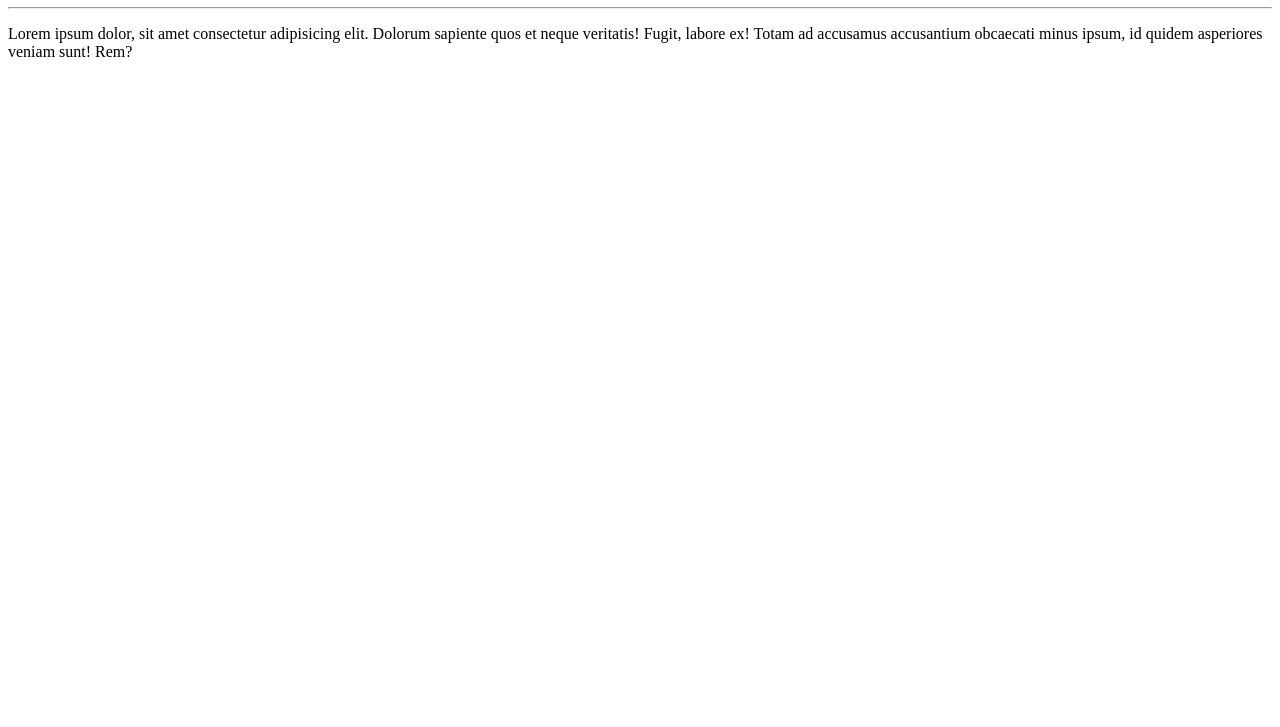
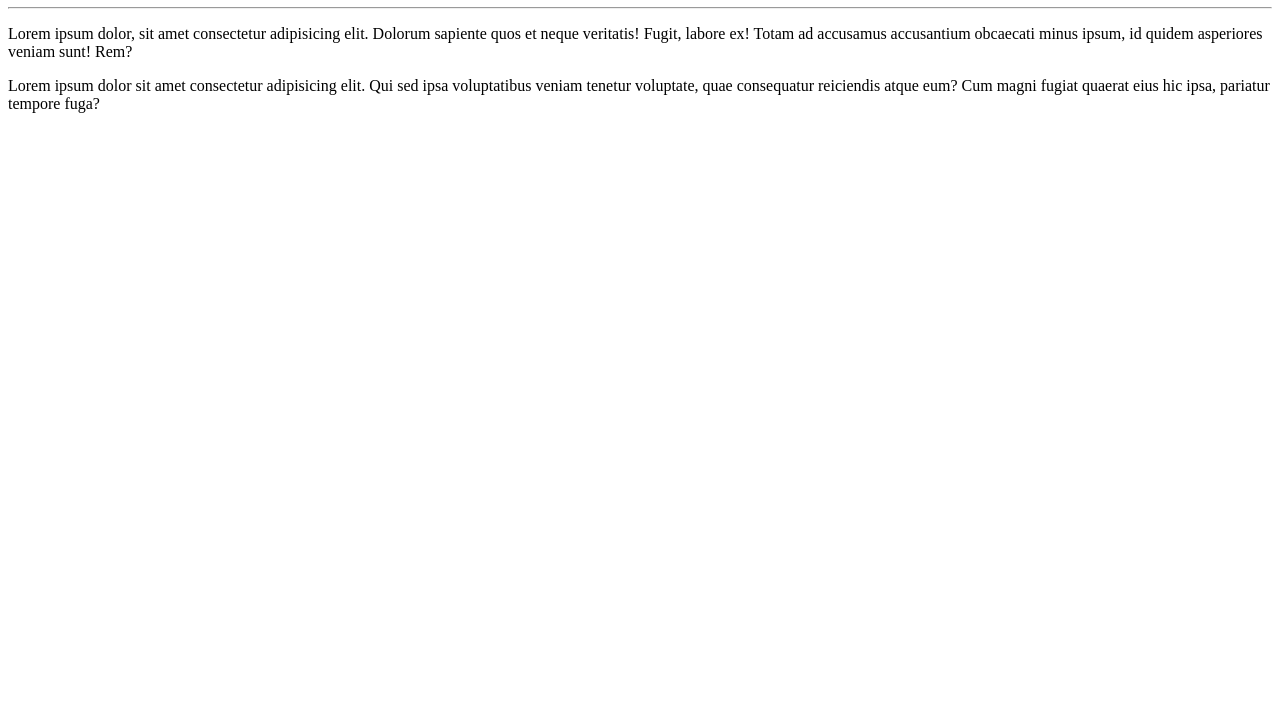
Before and after one commit to NSJK1/Ola-Mundo, a plain HTML site: page Site Exemplo/index.html in a window 1280 px wide. Shown: the part 73-800 px from the top of the page. Drawn offline with Linux system fonts and the light colour scheme.

Commit message:
adicionei um parágrafo

```diff
--- a/Site Exemplo/index.html
+++ b/Site Exemplo/index.html
@@ -10,5 +10,6 @@
     <h1>Olá, Mundo!</h1>
     <hr>
     <p>Lorem ipsum dolor, sit amet consectetur adipisicing elit. Dolorum sapiente quos et neque veritatis! Fugit, labore ex! Totam ad accusamus accusantium obcaecati minus ipsum, id quidem asperiores veniam sunt! Rem?</p>
+    <p>Lorem ipsum dolor sit amet consectetur adipisicing elit. Qui sed ipsa voluptatibus veniam tenetur voluptate, quae consequatur reiciendis atque eum? Cum magni fugiat quaerat eius hic ipsa, pariatur tempore fuga?</p>
 </body>
 </html>
```
